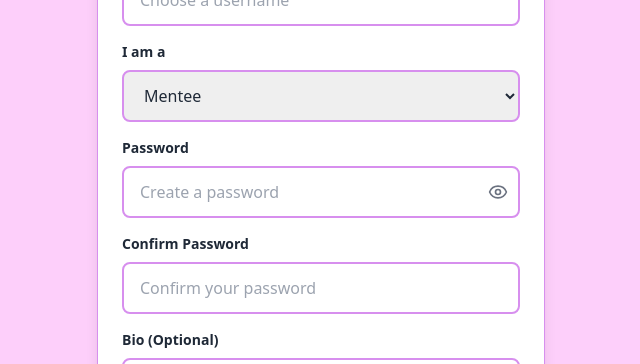
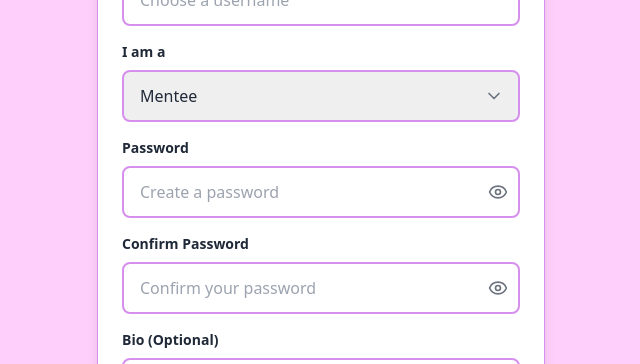
Before and after one commit to elson1018/cse241-project, a React (Vite) app: page /signup in a window 1280 px wide. Shown: the part 327-691 px from the top of the page, without its empty margins (319-959 px from the left). Built offline with nearby package versions, Linux system fonts and the light colour scheme.

Commit message:
Add EyeOff at Confirm Pw SignUp Page

```diff
--- a/src/pages/Signup.jsx
+++ b/src/pages/Signup.jsx
@@ -4,7 +4,7 @@ import { useAuth } from '../contexts/AuthContext';
 import Button from '../components/Button';
 import Card from '../components/Card';
 import Toast from '../components/Toast';
-import { UserPlus, Eye, EyeOff } from 'lucide-react';
+import { UserPlus, Eye, EyeOff, ChevronDown } from 'lucide-react';
 
 const Signup = () => {
   const [formData, setFormData] = useState({
@@ -121,18 +121,25 @@ const Signup = () => {
               <label htmlFor="role" className="block text-sm font-semibold text-text-main mb-2">
                 I am a
               </label>
+              <div className="relative">
                 <select
                   id="role"
                   name="role"
                   value={formData.role}
                   onChange={handleChange}
                   required
-                className="w-full px-4 py-3 border-2 border-accent rounded-lg focus:outline-none focus:ring-2 focus:ring-primary focus:border-transparent transition-all"
+                  className="w-full px-4 py-3 border-2 border-accent rounded-lg focus:outline-none focus:ring-2 focus:ring-primary focus:border-transparent transition-all appearance-none cursor-pointer"
                 >
                   <option value="mentee">Mentee</option>
                   <option value="mentor">Mentor</option>
                   <option value="entrepreneur">Entrepreneur</option>
                 </select>
+
+                {/* Custom Arrow Icon */}
+                <div className="absolute inset-y-0 right-4 flex items-center pointer-events-none text-gray-500">
+                  <ChevronDown size={20} />
+                </div>
+              </div>
             </div>
 
             <div>
@@ -165,6 +172,8 @@ const Signup = () => {
               <label htmlFor="confirmPassword" className="block text-sm font-semibold text-text-main mb-2">
                 Confirm Password
               </label>
+
+              <div className="relative">
                 <input
                   id="confirmPassword"
                   name="confirmPassword"
@@ -172,9 +181,18 @@ const Signup = () => {
                   value={formData.confirmPassword}
                   onChange={handleChange}
                   required
-                className="w-full px-4 py-3 border-2 border-accent rounded-lg focus:outline-none focus:ring-2 focus:ring-primary focus:border-transparent transition-all"
+                  className="w-full px-4 py-3 border-2 border-accent rounded-lg focus:outline-none focus:ring-2 focus:ring-primary focus:border-transparent transition-all pr-12"
                   placeholder="Confirm your password"
                 />
+
+                <button
+                  type="button"
+                  onClick={() => setShowPassword(!showPassword)}
+                  className="absolute right-3 top-1/2 -translate-y-1/2 text-gray-500 hover:text-text-main transition-colors"
+                >
+                  {showPassword ? <EyeOff size={20} /> : <Eye size={20} />}
+                </button>
+              </div>
             </div>
 
             <div>
```
Lines whose indentation alone changed are shown as unchanged.
